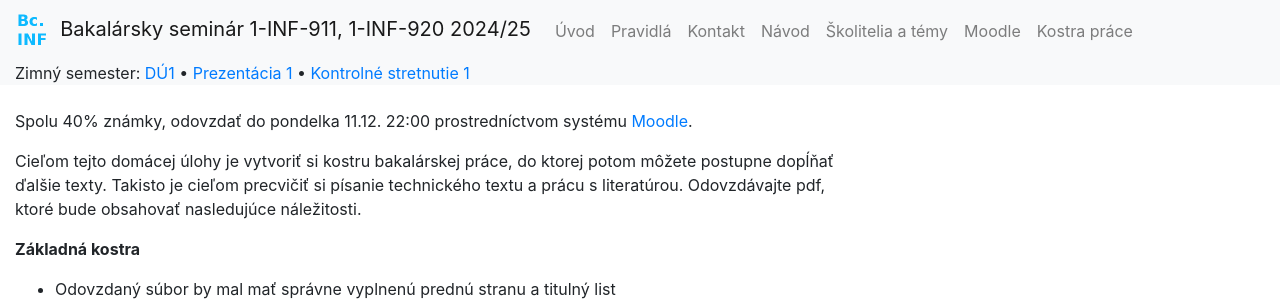
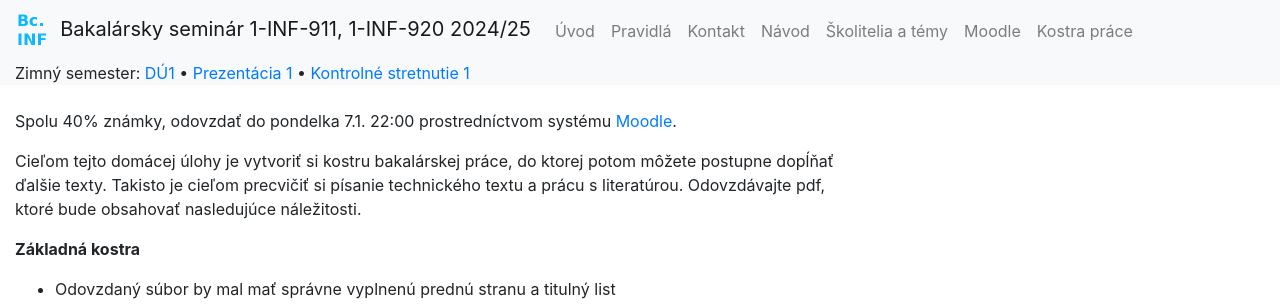
Before and after one commit to bbrejova/bcinf, a Jekyll site: the page built from DÚ1.md, in a window 1280 px wide. Shown: the top 304 px of the page. Built offline with Jekyll 4.4.1, drawn with Linux system fonts in a browser that asks for light colours; nearby versions of some CDN libraries; our own code applies the rules of GitHub Pages for plain Markdown files.

Commit message:
Zmena terminu DU

```diff
--- a/DÚ1.md
+++ b/DÚ1.md
@@ -1,4 +1,4 @@
-Spolu 40% známky, odovzdať do pondelka 11.12. 22:00 prostredníctvom
+Spolu 40% známky, odovzdať do pondelka 7.1. 22:00 prostredníctvom
 systému [Moodle](https://moodle.uniba.sk/mod/assign/view.php?id=40951).
 <!-- [DAV+BIN](https://moodle.uniba.sk/mod/assign/view.php?id=94794)-->
 
```
